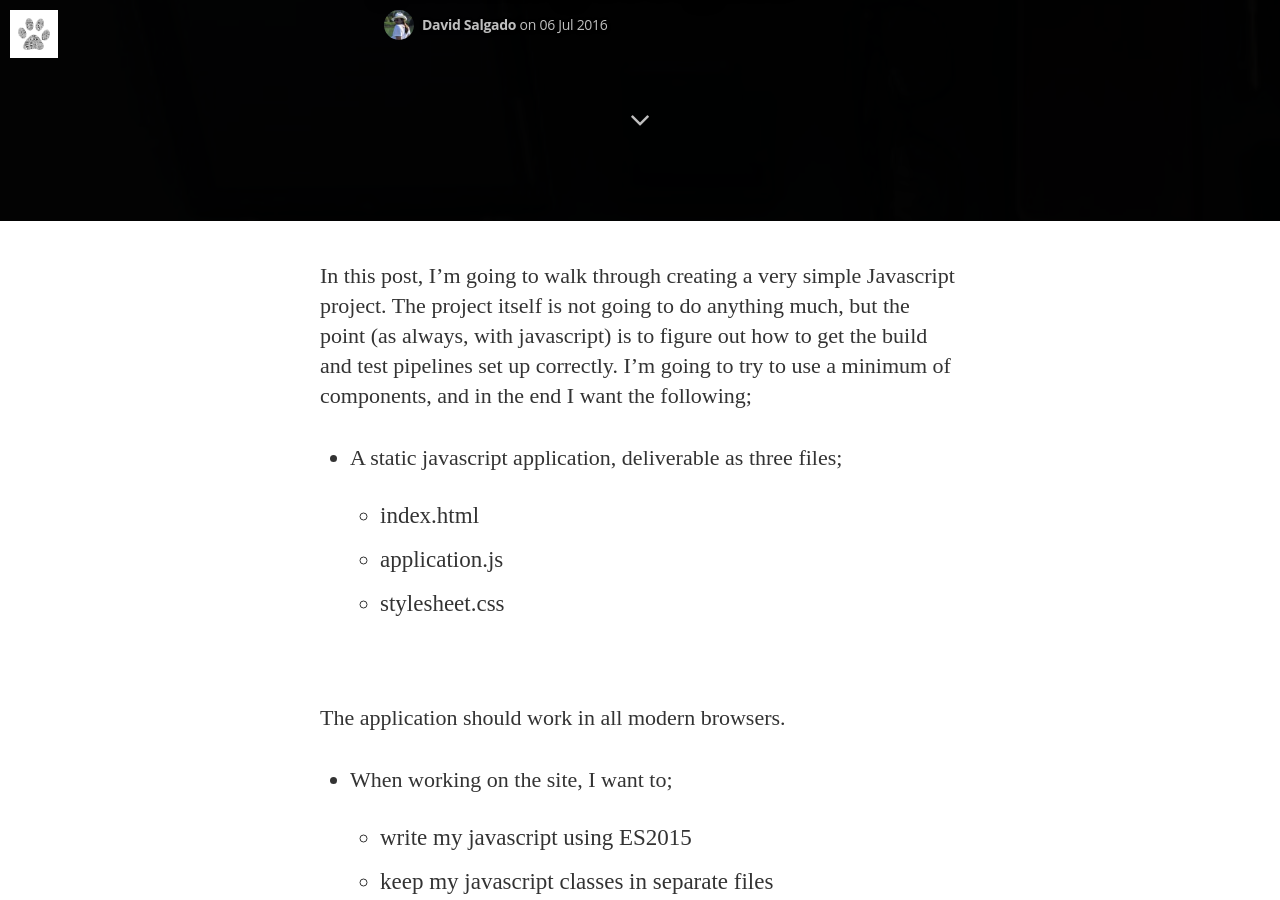
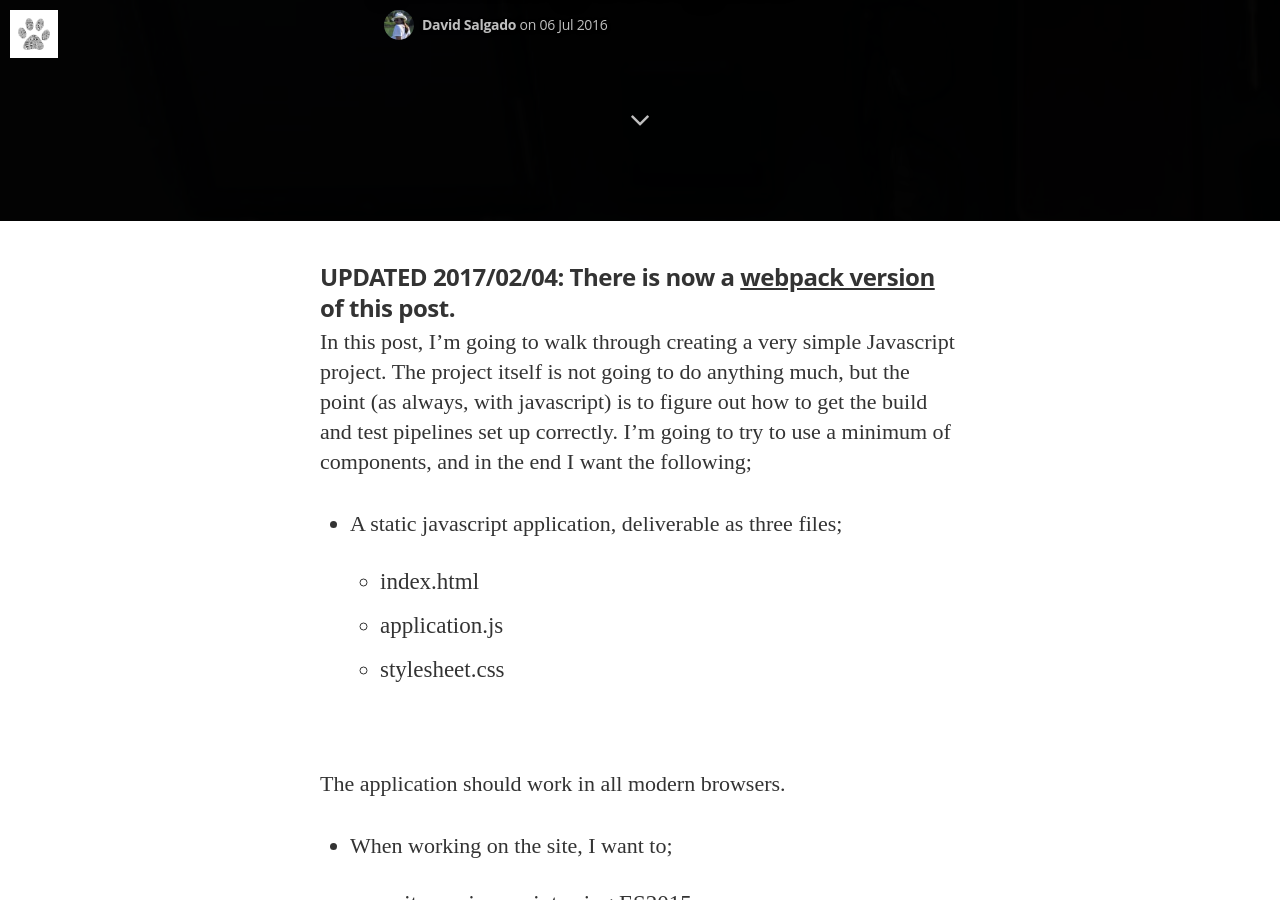
Before and after one commit to digitalronin/digitalronin.github.com, a Jekyll site: the page built from _posts/2016-07-06-simple-es6-project.md, in a window 1280 px wide and 900 px high, scrolled down 679 px. Built offline with Jekyll 4.4.1, drawn with Linux system fonts in a browser that asks for light colours; nearby versions of some CDN libraries; some web fonts are replaced; comment, search, counter and statistics services are not loaded.

Commit message:
add link to webpack version from gulp post

```diff
--- a/_posts/2016-07-06-simple-es6-project.md
+++ b/_posts/2016-07-06-simple-es6-project.md
@@ -6,6 +6,9 @@ category:
 tags: [javascript]
 image: "/images/deskstuff.jpg"
 ---
+
+### UPDATED 2017/02/04: There is now a [webpack version][webpack-post] of this post.
+
 
 In this post, I'm going to walk through creating a very simple Javascript project. The project itself is not going to do anything much, but the point (as always, with javascript) is to figure out how to get the build and test pipelines set up correctly. I'm going to try to use a minimum of components, and in the end I want the following;
 
@@ -350,3 +353,5 @@ Because gulp is already configured to use babel to transpile ES2015 files, there
 There's a lot more we could do with these tools, such as setting up gulp to watch for changes and run our tests, but the point of this post was to show you how to put the pieces together. I hope you found it useful.
 
 The final source code for this post is available [here](https://github.com/digitalronin/hello-es2015)
+
+[webpack-post]: https://digitalronin.github.io/2017/02/04/simple-es6-project.html
```
